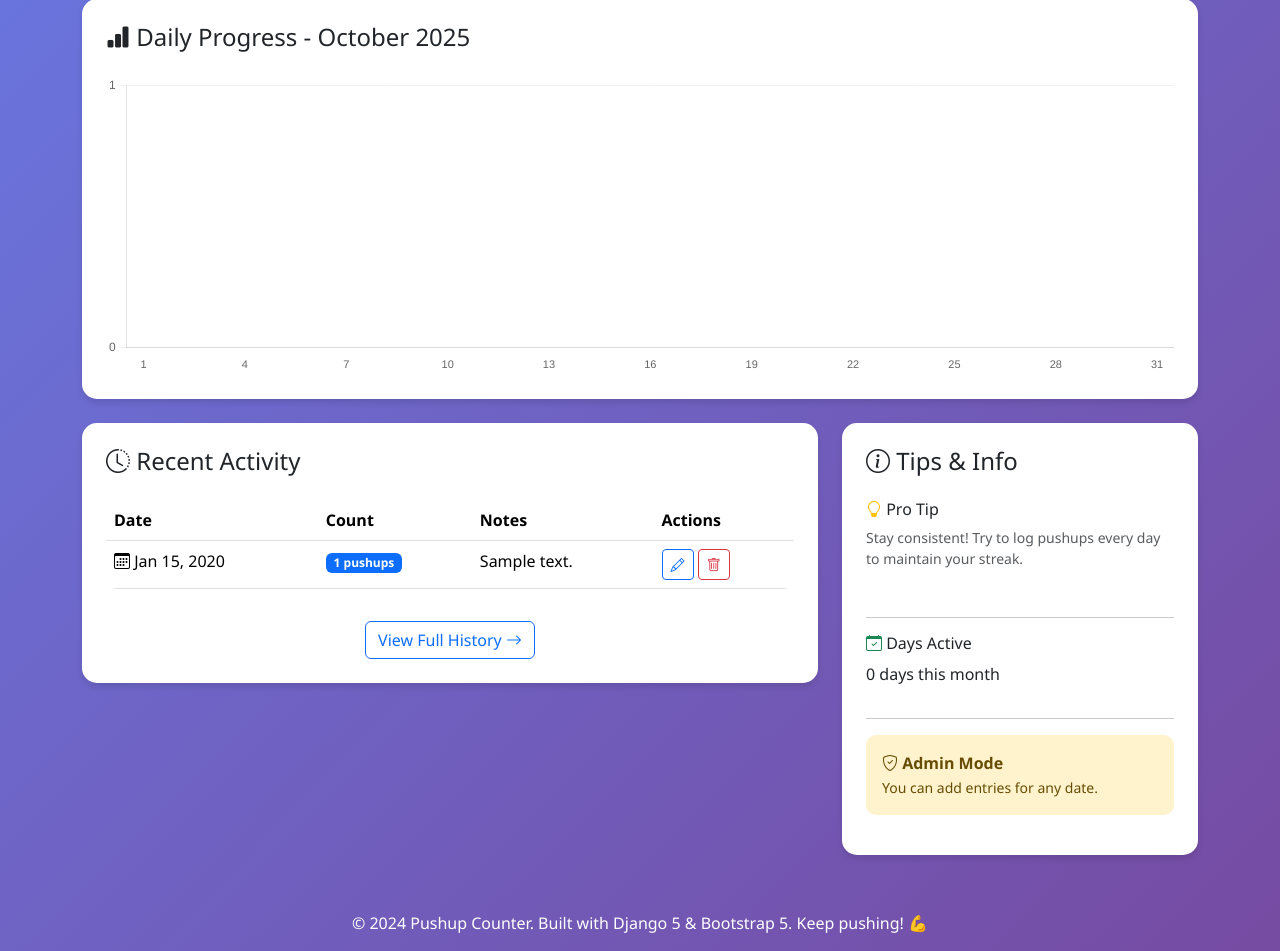
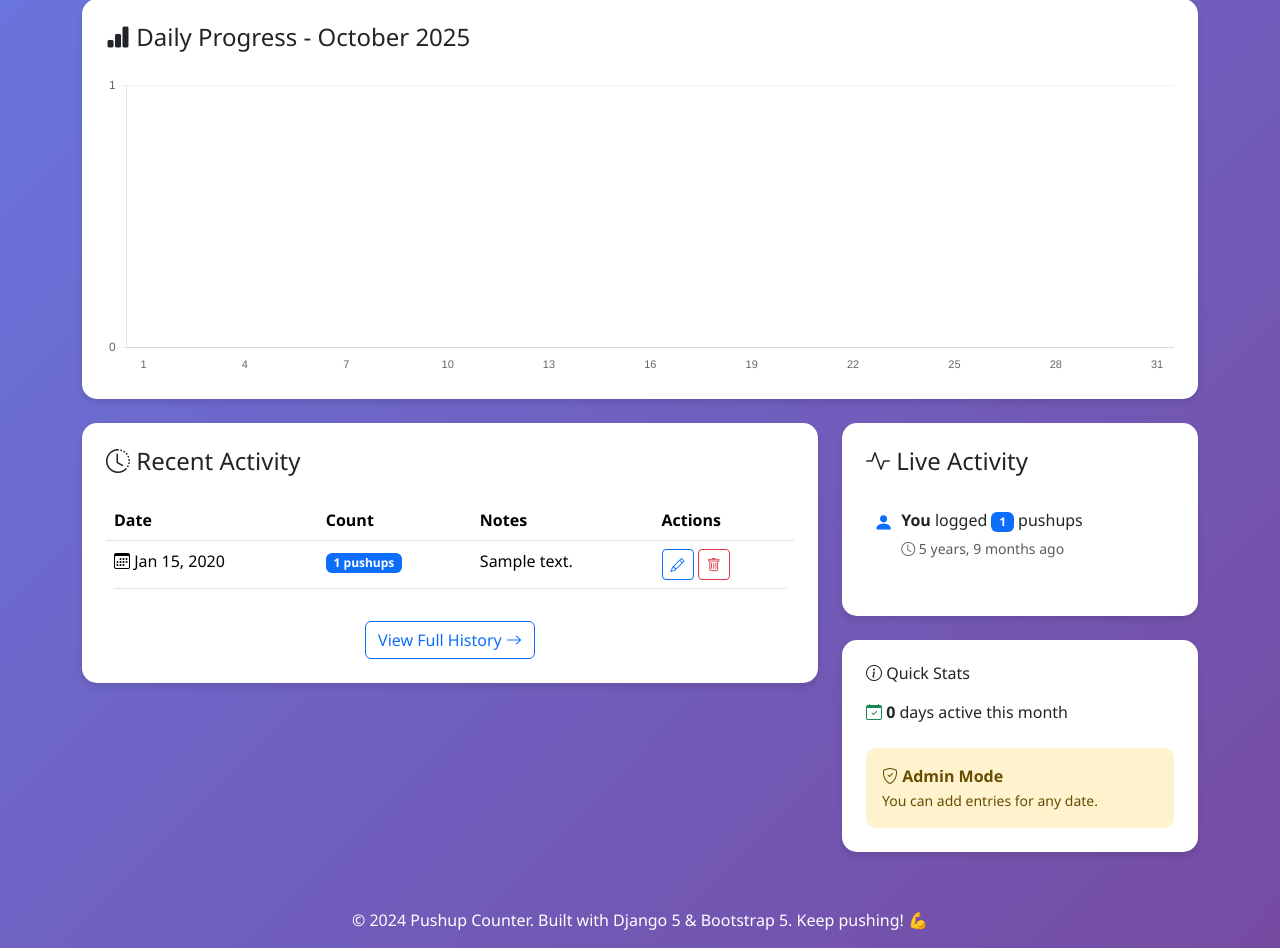
Before and after one commit to andrei73/pushup-counter, a Django app: page /dashboard/ in a window 1280 px wide. Shown: the part 527-1478 px from the top of the page. Run offline with Django 5.2, Linux system fonts and the light colour scheme; a user stored in the database is signed in; tables that the repository leaves empty hold one stand-in row (values such as "Sample post").

Commit message:
Add live activity feed to dashboard - see recent entries from all users

```diff
--- a/tracker/templates/tracker/base.html
+++ b/tracker/templates/tracker/base.html
@@ -169,6 +169,50 @@
             background: white;
             border-radius: 10px;
             overflow: hidden;
+        }
+
+        /* Activity Feed Styles */
+        .activity-feed {
+            scrollbar-width: thin;
+            scrollbar-color: #667eea #f1f1f1;
+        }
+
+        .activity-feed::-webkit-scrollbar {
+            width: 6px;
+        }
+
+        .activity-feed::-webkit-scrollbar-track {
+            background: #f1f1f1;
+            border-radius: 10px;
+        }
+
+        .activity-feed::-webkit-scrollbar-thumb {
+            background: #667eea;
+            border-radius: 10px;
+        }
+
+        .activity-feed::-webkit-scrollbar-thumb:hover {
+            background: #764ba2;
+        }
+
+        .activity-item {
+            transition: all 0.2s ease;
+            padding: 8px;
+            border-radius: 8px;
+        }
+
+        .activity-item:hover {
+            background: #f8f9fa;
+            transform: translateX(3px);
+        }
+
+        .activity-icon {
+            font-size: 1.2rem;
+        }
+
+        .activity-content {
+            line-height: 1.5;
+            margin-bottom: 4px;
         }
 
         .hero-section {
--- a/tracker/templates/tracker/dashboard.html
+++ b/tracker/templates/tracker/dashboard.html
@@ -155,29 +155,69 @@
     </div>
 
     <div class="col-md-4">
+        <!-- Activity Feed -->
+        <div class="card p-4 mb-4">
+            <h4 class="mb-4">
+                <i class="bi bi-activity"></i> Live Activity
+            </h4>
+            <div class="activity-feed" style="max-height: 400px; overflow-y: auto;">
+                {% if activity_feed %}
+                    {% for entry in activity_feed %}
+                        <div class="activity-item mb-3 pb-3 {% if not forloop.last %}border-bottom{% endif %}">
+                            <div class="d-flex align-items-start">
+                                <div class="activity-icon me-2">
+                                    {% if entry.user == user %}
+                                        <i class="bi bi-person-fill text-primary"></i>
+                                    {% else %}
+                                        <i class="bi bi-person text-secondary"></i>
+                                    {% endif %}
+                                </div>
+                                <div class="flex-grow-1">
+                                    <div class="activity-content">
+                                        <strong>
+                                            {% if entry.user == user %}
+                                                You
+                                            {% else %}
+                                                {{ entry.user.username }}
+                                            {% endif %}
+                                        </strong>
+                                        logged
+                                        <span class="badge bg-primary">{{ entry.count }}</span>
+                                        pushups
+                                        {% if entry.date == today %}
+                                            <span class="badge bg-success">Today</span>
+                                        {% elif entry.date == yesterday %}
+                                            <span class="badge bg-secondary">Yesterday</span>
+                                        {% endif %}
+                                    </div>
+                                    <small class="text-muted">
+                                        <i class="bi bi-clock"></i>
+                                        {{ entry.created_at|timesince }} ago
+                                    </small>
+                                </div>
+                            </div>
+                        </div>
+                    {% endfor %}
+                {% else %}
+                    <p class="text-muted text-center py-3">
+                        <i class="bi bi-inbox"></i><br>
+                        No recent activity yet.
+                    </p>
+                {% endif %}
+            </div>
+        </div>
+
+        <!-- Quick Info -->
         <div class="card p-4">
-            <h4 class="mb-4">
-                <i class="bi bi-info-circle"></i> Tips & Info
-            </h4>
-            <div class="mb-3">
-                <h6><i class="bi bi-lightbulb text-warning"></i> Pro Tip</h6>
-                <p class="small text-muted">Stay consistent! Try to log pushups every day to maintain your streak.</p>
+            <h6 class="mb-3"><i class="bi bi-info-circle"></i> Quick Stats</h6>
+            <div class="mb-2">
+                <i class="bi bi-calendar-check text-success"></i>
+                <strong>{{ stats.days_active }}</strong> days active this month
             </div>
-            <hr>
-            <div class="mb-3">
-                <h6><i class="bi bi-calendar-check text-success"></i> Days Active</h6>
-                <p class="mb-0">{{ stats.days_active }} days this month</p>
-            </div>
-            <hr>
             {% if user.is_staff or user.is_superuser %}
-                <div class="alert alert-warning">
+                <div class="alert alert-warning mt-3 mb-0">
                     <i class="bi bi-shield-check"></i> <strong>Admin Mode</strong><br>
                     <small>You can add entries for any date.</small>
-                </div>
-            {% else %}
-                <div class="alert alert-info">
-                    <i class="bi bi-info-circle"></i> <strong>Note</strong><br>
-                    <small>You can only add pushups for today's date to keep the contest fair!</small>
                 </div>
             {% endif %}
         </div>
--- a/tracker/views.py
+++ b/tracker/views.py
@@ -83,6 +83,13 @@ def dashboard(request):
             user_rank = idx
             break
 
+    # Get recent activity feed (all users)
+    activity_feed = PushupEntry.objects.select_related('user').order_by('-created_at')[:15]
+
+    # Calculate yesterday for activity feed
+    from datetime import timedelta
+    yesterday = today - timedelta(days=1)
+
     context = {
         'stats': stats,
         'today_total': today_total,
@@ -92,6 +99,9 @@ def dashboard(request):
         'current_month': now.strftime('%B %Y'),
         'chart_labels': chart_labels,
         'chart_data': chart_data,
+        'activity_feed': activity_feed,
+        'today': today,
+        'yesterday': yesterday,
     }
 
     return render(request, 'tracker/dashboard.html', context)
```
